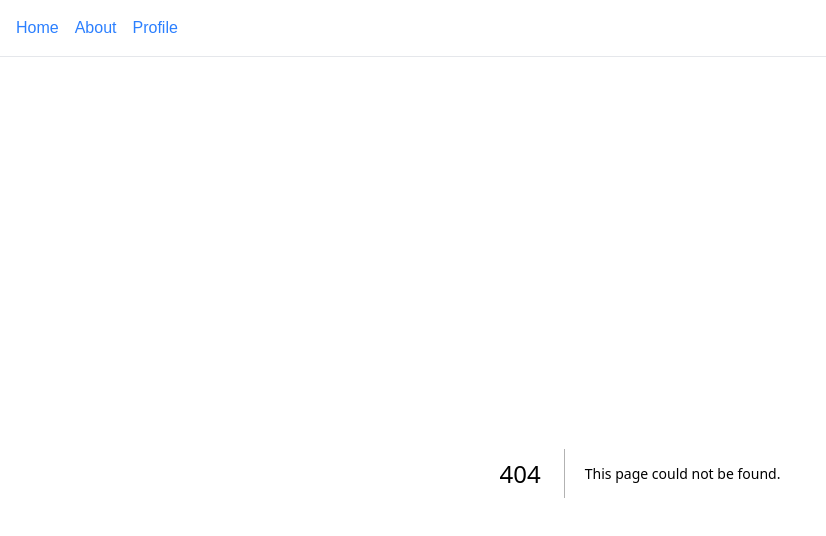
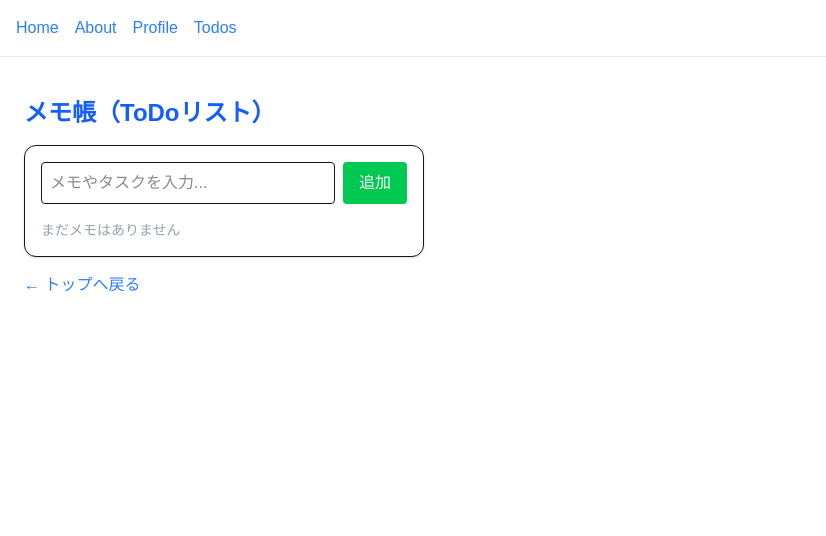
Before and after one commit to kazuhitommukai/nextjs-learning-app, a Next.js app: page /todos in a window 1280 px wide. Before the commit this address had no page. Shown: the top 536 px of the page, without its empty margins (0-826 px from the left). Built offline with nearby package versions, Linux system fonts and the light colour scheme.

Commit message:
feat: add todos page and navigation link

```diff
--- a/app/layout.tsx
+++ b/app/layout.tsx
@@ -45,6 +45,11 @@ export default function RootLayout({
                 Profile
               </Link>
             </li>
+            <li>
+              <Link href="/todos" className="text-blue-500 hover:underline">
+                Todos
+              </Link>
+            </li>
           </ul>
         </nav>
         {children}
--- /dev/null
+++ b/app/todos/_components/TodosCard.tsx
@@ -0,0 +1,46 @@
+"use client";
+import { useState } from "react";
+
+export default function TodosCard() {
+  const [text, setText] = useState("");                   // 入力中の文字
+  const [messages, setMessages] = useState<string[]>([]); // 追加されたメモ一覧（配列）
+
+  // ボタンを押したときの処理
+  const handleAdd = () => {
+    if (text === "") return;          // 空文字のときは何もしない
+    setMessages([...messages, text]); // 今までの配列の末尾に text を追加！
+    setText("");                      // 入力欄を空っぽに戻す
+  };
+
+  return (
+    <div className="p-4 bg-white border rounded-xl shadow-sm mb-4">
+      {/* 1. 入力欄と追加ボタン */}
+      <div className="flex gap-2">
+        <input
+          type="text"
+          value={text}
+          onChange={(e) => setText(e.target.value)}
+          placeholder="メモやタスクを入力..."
+          className="border p-2 rounded flex-1"
+        />
+        <button
+          onClick={handleAdd}
+          className="px-4 py-2 bg-green-500 text-white rounded hover:bg-green-600"
+        >
+          追加
+        </button>
+      </div>
+
+      {/* 2. 条件分岐：0件のときと、1件以上あるときで表示を切り替え */}
+      {messages.length === 0 ? (
+        <p className="mt-4 text-sm text-gray-400">まだメモはありません</p>
+      ) : (
+        <ul className="mt-4 list-disc list-inside text-gray-700 space-y-1">
+          {messages.map((msg, index) => (
+            <li key={index}>{msg}</li>
+          ))}
+        </ul>
+      )}
+    </div>
+  );
+}
--- /dev/null
+++ b/app/todos/page.tsx
@@ -0,0 +1,17 @@
+import Link from "next/link";
+import TodosCard from "@/app/todos/_components/TodosCard";
+
+export default function TodosPage() {
+  return (
+    <div className="p-6 max-w-md">
+      <h1 className="text-2xl font-bold text-blue-600 mb-4">メモ帳（ToDoリスト）</h1>
+
+      {/* メモ帳の本体コンポーネントを1つ配置 */}
+      <TodosCard />
+
+      <Link href="/" className="text-blue-500 hover:underline">
+        ← トップへ戻る
+      </Link>
+    </div>
+  );
+}
```
